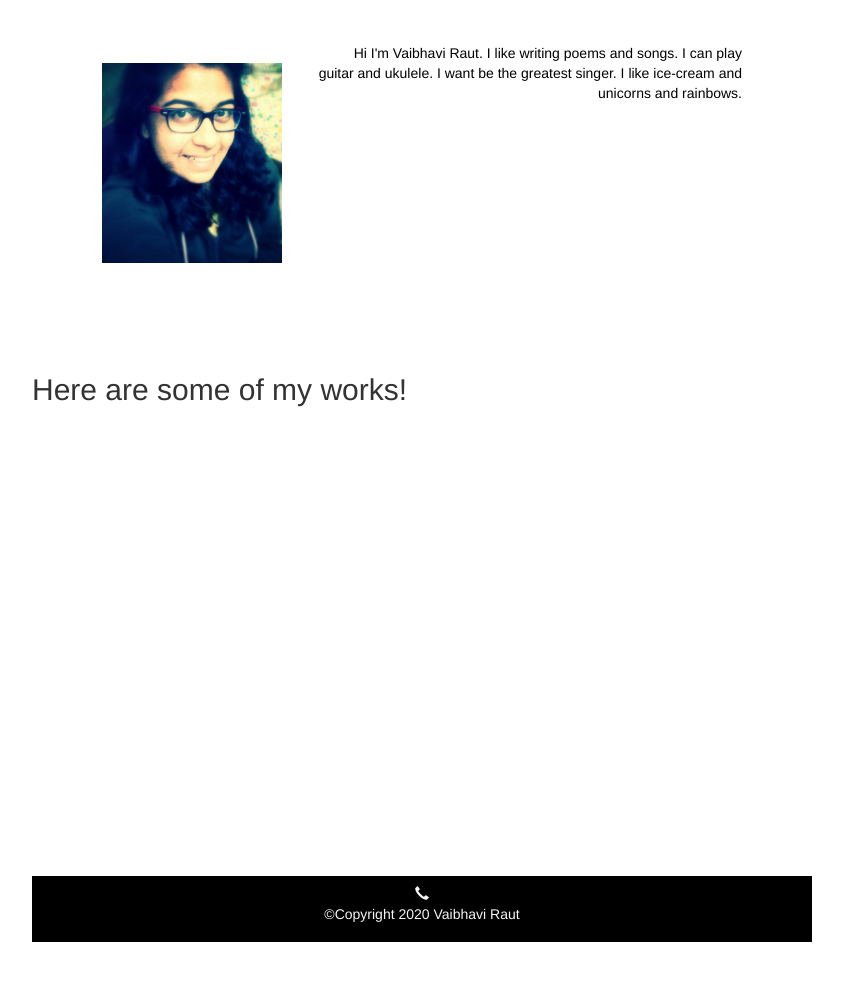
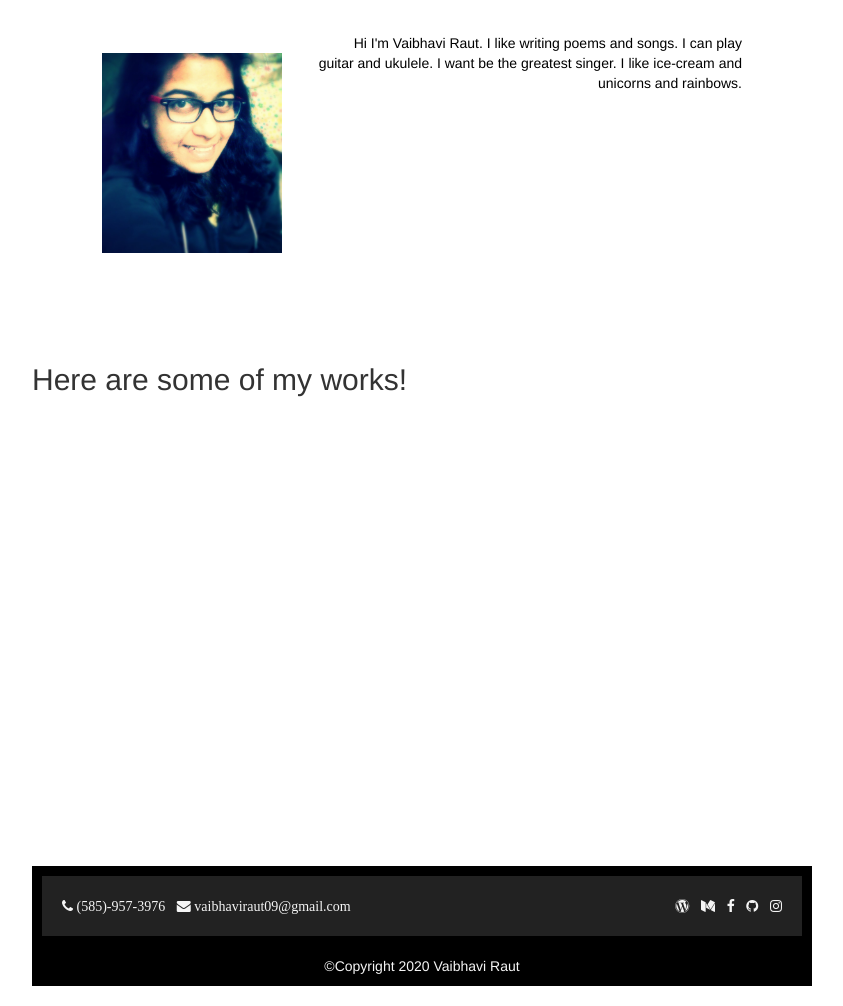
Before and after one commit to VaibhaviRaut/MyBlog, a plain HTML site: page src/index.html in a window 1280 px wide. Shown: the part 828-1834 px from the top of the page, without its empty margins (218-1061 px from the left). Before the commit the page ends 1790 px from the top, so only its background shows below. Drawn offline with nearby package versions, Linux system fonts and the light colour scheme.

Commit message:
creating new files

```diff
--- a/css/style.css
+++ b/css/style.css
@@ -1,17 +1,17 @@
 /* Container Whole Body */
 
 body{
+  font-family: 'Open Sans Condensed', sans-serif;
+  background: maroon;
+  margin: 0;
+  min-height: 1000px;
   padding-left: 250px;
   padding-right: 250px;
   padding-top: 20px;
   padding-bottom: 20px;
-  background: snow;
-  margin: 0;
-  min-height: 1000px;
 }
 
 .container{
-    font-family: 'Jost', sans-serif;
     max-width: 1000px;
     margin: 0 auto;
     padding: 25px;
@@ -78,7 +78,7 @@ body{
 .nav-wrapper{
   display: flex;
   justify-content: space-between;
-  padding: 38px;
+  padding: 33px;
 }
 
 .left-side{
@@ -107,6 +107,7 @@ body{
     color: #8a8a8a;
     text-decoration: none;
     transition: color 0.5s;
+
 }
 
 .nav-link-wrapper:hover{
@@ -128,9 +129,25 @@ body{
   color: black !important;
 }
 
-
 .nav-link-wrapper > .about{
   scroll-behavior: smooth;
+}
+
+.nav-wrapper-footer{
+  display: flex;
+  background-color: #222222;
+  justify-content: space-between;
+  padding: 20px;
+}
+
+.footer-left > .footer-link-wrap > a{
+  color: whitesmoke;
+  size: 50px;
+}
+
+.footer-right > .footer-link-wrap > a{
+  color: whitesmoke;
+  size: 50px;
 }
 
 /* Works */
@@ -196,13 +213,14 @@ body{
 
 /*Javascript Dynamically add and remove this on hovering*/
 .img-darken {
+  z-index: 3;
   transition: 1s;
   filter: brightness(10%);
 }
 
 /* Footer */
 #footer{
-  padding: 8px;
+  padding: 10px;
   color: whitesmoke;
   background: black;
   text-align: center;
--- a/js/main.js
+++ b/js/main.js
@@ -7,8 +7,8 @@ $('.parallax-window-works').parallax({imageSrc: '../img/more3.jpg'});
 $('.img-text-wrapper').parallax({imageSrc: '../img/willowisp5.jpg'});
 
 
-const worksitems = document.querySelectorAll('.works-item-wrapper');
-worksitems.forEach(worksitem =>{
+ const worksitems = document.querySelectorAll('.works-item-wrapper');
+  worksitems.forEach(worksitem =>{
   worksitem.addEventListener('mouseover', ()=>{
     worksitem.childNodes[1].classList.add('img-darken');
   })
--- a/src/index.html
+++ b/src/index.html
@@ -4,12 +4,12 @@
     <meta charset="UTF-8">
     <title>My Blog</title>
     <link rel="stylesheet" type="text/css" href="../css/style.css">
-    <link href="https://fonts.googleapis.com/css2?family=Jost:wght@500&display=swap" rel="stylesheet">
+    <link href="https://fonts.googleapis.com/css2?family=Open+Sans+Condensed:wght@300&display=swap" rel="stylesheet">
     <link rel="stylesheet" href="https://maxcdn.bootstrapcdn.com/bootstrap/3.3.7/css/bootstrap.min.css">
+    <link rel="stylesheet" href="https://cdnjs.cloudflare.com/ajax/libs/font-awesome/4.7.0/css/font-awesome.min.css">
     <script src="https://ajax.googleapis.com/ajax/libs/jquery/1.11.0/jquery.min.js"></script>
     <script src="../parallax.js-1.5.0/parallax.js-1.5.0/parallax.min.js"></script>
     <script src="../js/main.js"></script>
-
 </head>
 <body>
   <!-- Home Page -->
@@ -34,11 +34,11 @@
         </div>
 
         <div class="nav-link-wrapper">
-          <a href="index.html">Contact</a>
+          <a href="#footer">Contact</a>
         </div>
 
         <div class="nav-link-wrapper">
-          <a href="index.html">Social Media</a>
+          <a href="#footer">Social Media</a>
         </div>
 
       </div>
@@ -105,7 +105,7 @@
         <div class="works-item-wrapper">
           <div class="works-img-background" data-parallax="scroll" data-z-index="2" data-image-src="../img/more3.jpg"></div>
             <div class="img-text-wrapper" data-parallax="scroll" data-z-index="3">
-              <div class="subtitle">More....</div>
+              <div class="subtitle"><i class="glyphicon glyphicon-plus-sign"> More....</i></div>
             </div>
         </div>
       </div>
@@ -116,11 +116,29 @@
 <!-- SOCIAL MEDIA -->
 
 <!-- FOOTER -->
-  <footer id="footer" >
-    <i class="glyphicon glyphicon-earphone"></i>
-    <p align="center">
+<footer id="footer" >
+  <div class="nav-wrapper-footer">
+    <div class="footer-left">
+      <div class="footer-link-wrap">
+          <a href="#" class="fa fa-phone"> (585)-957-3976</a> &nbsp;
+        <a href="#" class="fa fa-envelope"> vaibhaviraut09@gmail.com</a>
+      </div>
+    </div>
+    <div class="footer-right">
+      <div class="footer-link-wrap">
+          <a href="#" class="fa fa-wordpress"></a> &nbsp;
+          <a href="#" class="fa fa-medium"></a> &nbsp;
+          <a href="#" class="fa fa-facebook"></a> &nbsp;
+          <a href="#" class="fa fa-github"></a> &nbsp;
+          <a href="#" class="fa fa-instagram"></a>
+      </div>
+    </div>
+  </div>
+  <br>
+    <div class="footer" align="center">
         &copy;Copyright 2020 Vaibhavi Raut
-    </p>
+    </div>
+
 </footer>
 </body>
 </html>
```
